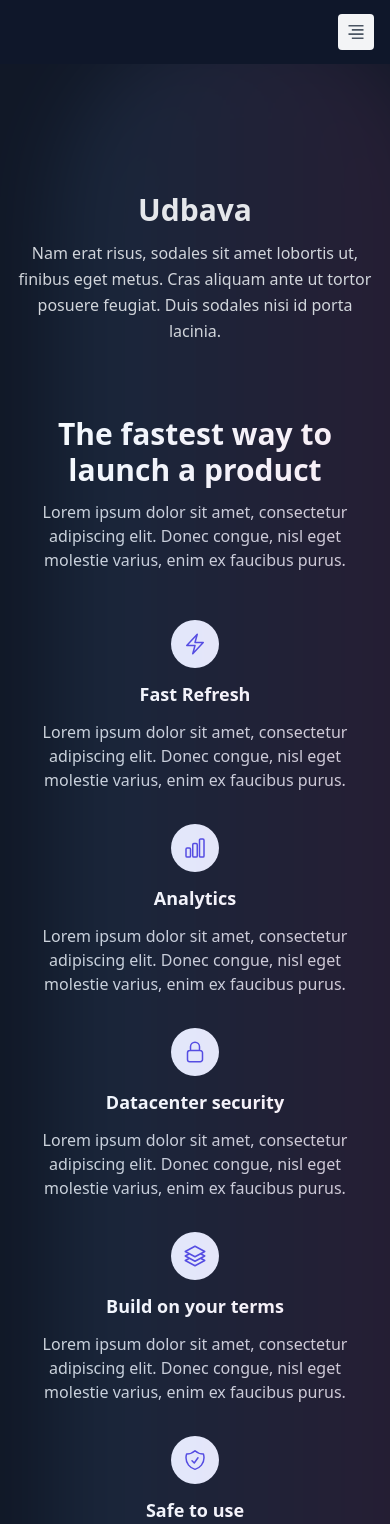
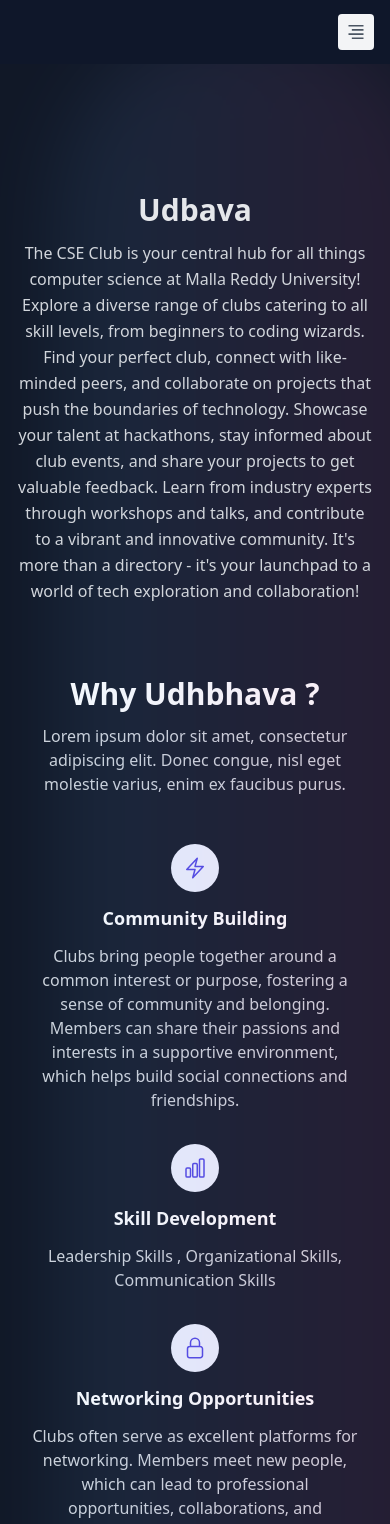
Before and after one commit to VarunHarinath/project-club-fuisson, a React (Vite) app in the folder client/: page /about in a window 390 px wide. Shown: the top 1524 px of the page. Built offline with nearby package versions, Linux system fonts and the light colour scheme.

Commit message:
final update

```diff
--- a/client/src/App.jsx
+++ b/client/src/App.jsx
@@ -5,6 +5,7 @@
 import EventComponent from "./Components/EventsComponents/EventComponent";
 import About from "./Components/AboutComponent/About";
 import Contact from "./Components/ContactComponet/Contact";
+import Club from "./Components/ClubComponent/Club";
 
 function App() {
   return (
@@ -18,6 +19,7 @@
             <Route path="/about" element={<About />} />
             <Route path="/events" element={<EventComponent />} />
             <Route path="/contact" element={<Contact />} />
+            <Route path="/clubs" element={<Club />} />
             <Route path="*" element={<ErrorPage />} />
           </Routes>
         </div>
--- a/client/src/Components/AboutComponent/About.jsx
+++ b/client/src/Components/AboutComponent/About.jsx
@@ -18,8 +18,8 @@
         />
       </svg>
     ),
-    title: "Fast Refresh",
-    desc: "Lorem ipsum dolor sit amet, consectetur adipiscing elit. Donec congue, nisl eget molestie varius, enim ex faucibus purus.",
+    title: " Community Building",
+    desc: "Clubs bring people together around a common interest or purpose, fostering a sense of community and belonging. Members can share their passions and interests in a supportive environment, which helps build social connections and friendships.",
   },
   {
     icon: (
@@ -38,8 +38,8 @@
         />
       </svg>
     ),
-    title: "Analytics",
-    desc: "Lorem ipsum dolor sit amet, consectetur adipiscing elit. Donec congue, nisl eget molestie varius, enim ex faucibus purus.",
+    title: "Skill Development",
+    desc: "Leadership Skills , Organizational Skills, Communication Skills",
   },
   {
     icon: (
@@ -58,8 +58,8 @@
         />
       </svg>
     ),
-    title: "Datacenter security",
-    desc: "Lorem ipsum dolor sit amet, consectetur adipiscing elit. Donec congue, nisl eget molestie varius, enim ex faucibus purus.",
+    title: "Networking Opportunities",
+    desc: "Clubs often serve as excellent platforms for networking. Members meet new people, which can lead to professional opportunities, collaborations, and mentorships. Networking within a club can be particularly beneficial for career-oriented clubs or those linked to specific professions.",
   },
   {
     icon: (
@@ -78,8 +78,8 @@
         />
       </svg>
     ),
-    title: "Build on your terms",
-    desc: "Lorem ipsum dolor sit amet, consectetur adipiscing elit. Donec congue, nisl eget molestie varius, enim ex faucibus purus.",
+    title: "Educational Opportunities",
+    desc: "Many clubs are educational, focusing on topics like technology, literature, science, or languages. These clubs provide a learning environment outside the formal education system where members can learn at their own pace and according to their interests.",
   },
   {
     icon: (
@@ -98,8 +98,8 @@
         />
       </svg>
     ),
-    title: "Safe to use",
-    desc: "Lorem ipsum dolor sit amet, consectetur adipiscing elit. Donec congue, nisl eget molestie varius, enim ex faucibus purus.",
+    title: "Cultural Exchange",
+    desc: "Cultural or international clubs offer the chance for cultural exchange and understanding. They allow members from different backgrounds to share their cultures, which promotes diversity and inclusion.",
   },
   {
     icon: (
@@ -118,8 +118,8 @@
         />
       </svg>
     ),
-    title: "Flexible",
-    desc: "Lorem ipsum dolor sit amet, consectetur adipiscing elit. Donec congue, nisl eget molestie varius, enim ex faucibus purus.",
+    title: "Personal Growth",
+    desc: "Participating in a club can significantly contribute to personal development. It offers a safe space to explore new ideas, challenge oneself, and gain confidence in public speaking and presenting one’s ideas.",
   },
 ];
 const About = () => {
@@ -135,9 +135,17 @@
                 Udbava
               </h3>
               <p className="text-gray-300 leading-relaxed mt-3">
-                Nam erat risus, sodales sit amet lobortis ut, finibus eget
-                metus. Cras aliquam ante ut tortor posuere feugiat. Duis sodales
-                nisi id porta lacinia.
+                The CSE Club is your central hub for all things computer science
+                at Malla Reddy University! Explore a diverse range of clubs
+                catering to all skill levels, from beginners to coding wizards.
+                Find your perfect club, connect with like-minded peers, and
+                collaborate on projects that push the boundaries of technology.
+                Showcase your talent at hackathons, stay informed about club
+                events, and share your projects to get valuable feedback. Learn
+                from industry experts through workshops and talks, and
+                contribute to a vibrant and innovative community. It's more than
+                a directory - it's your launchpad to a world of tech exploration
+                and collaboration!
               </p>
             </div>
             {/* end of heading and para */}
@@ -150,7 +158,7 @@
             <div className="max-w-screen-xl mx-auto px-4 text-center text-gray-600 md:px-8">
               <div className="max-w-2xl mx-auto">
                 <h3 className="text-white text-3xl font-semibold sm:text-4xl">
-                  The fastest way to launch a product
+                  Why Udhbhava ?
                 </h3>
                 <p className="mt-3 text-gray-300">
                   Lorem ipsum dolor sit amet, consectetur adipiscing elit. Donec
@@ -274,13 +282,13 @@
               <div class="mx-auto max-w-screen-xl px-4 py-12 sm:px-6 md:py-16 lg:px-8">
                 <div class="mx-auto max-w-3xl text-center">
                   <h2 class="text-3xl font-bold text-white sm:text-4xl">
-                    Lorem ipsum dolor sit amet consectetur
+                    Beyond Boundaries: Expanding Horizons Through Active
+                    Participation
                   </h2>
 
                   <p class="mt-4 text-gray-500 sm:text-xl">
-                    Lorem ipsum dolor sit amet consectetur adipisicing elit.
-                    Ratione dolores laborum labore provident impedit esse
-                    recusandae facere libero harum sequi.
+                    Celebrating Diversity and Innovation in Our Thriving Club
+                    Ecosystem
                   </p>
                 </div>
 
--- /dev/null
+++ b/client/src/Components/ClubComponent/Club.jsx
@@ -0,0 +1,65 @@
+import React from "react";
+
+const Club = () => {
+  return (
+    <div className="flex flex-col items-center mt-5">
+      <div className="w-full max-w-4xl">
+        {/* Article Card */}
+        <div className="mb-4">
+          <article className="hover:animate-background rounded-xl bg-gradient-to-r from-green-300 via-blue-500 to-purple-600 p-0.5 shadow-xl transition hover:bg-[length:400%_400%] hover:shadow-sm hover:[animation-duration:_4s]">
+            <div className="rounded-[10px] bg-white p-4 !pt-20 sm:p-6">
+              <time
+                dateTime="2022-10-10"
+                className="block text-xs text-gray-500"
+              >
+                Code more, create change—where every line opens new
+                possibilities.
+              </time>
+              <a href="#">
+                <h3 className="mt-0.5 text-lg font-medium text-gray-900">
+                  Club Coding
+                </h3>
+              </a>
+              <div className="mt-4 flex flex-wrap gap-1">
+                <span className="whitespace-nowrap rounded-full bg-purple-100 px-2.5 py-0.5 text-xs text-purple-600">
+                  Srinivas
+                </span>
+                <span className="whitespace-nowrap rounded-full bg-purple-100 px-2.5 py-0.5 text-xs text-purple-600">
+                  Mahi
+                </span>
+              </div>
+            </div>
+          </article>
+        </div>
+        <div className="mb-4">
+          <article className="hover:animate-background rounded-xl bg-gradient-to-r from-green-300 via-blue-500 to-purple-600 p-0.5 shadow-xl transition hover:bg-[length:400%_400%] hover:shadow-sm hover:[animation-duration:_4s]">
+            <div className="rounded-[10px] bg-white p-4 !pt-20 sm:p-6">
+              <time
+                dateTime="2022-10-10"
+                className="block text-xs text-gray-500"
+              >
+                Empower your words, shape the world—join the conversation that
+                matters.
+              </time>
+              <a href="#">
+                <h3 className="mt-0.5 text-lg font-medium text-gray-900">
+                  Commuinication Club
+                </h3>
+              </a>
+              <div className="mt-4 flex flex-wrap gap-1">
+                <span className="whitespace-nowrap rounded-full bg-purple-100 px-2.5 py-0.5 text-xs text-purple-600">
+                  Arjun
+                </span>
+                <span className="whitespace-nowrap rounded-full bg-purple-100 px-2.5 py-0.5 text-xs text-purple-600">
+                  Karthik
+                </span>
+              </div>
+            </div>
+          </article>
+        </div>
+      </div>
+    </div>
+  );
+};
+
+export default Club;
--- a/client/src/Components/HomeComponent/PageContents/PageContentTwo.jsx
+++ b/client/src/Components/HomeComponent/PageContents/PageContentTwo.jsx
@@ -15,18 +15,21 @@
             </div>
 
             <div className="lg:py-24">
-              <h2 className="text-3xl font-bold sm:text-4xl">
-                Grow your audience
-              </h2>
+              <h2 className="text-3xl font-bold sm:text-4xl">CSE CLUBS</h2>
 
               <p className="mt-4 text-gray-600">
-                Lorem ipsum dolor, sit amet consectetur adipisicing elit. Aut
-                qui hic atque tenetur quis eius quos ea neque sunt, accusantium
-                soluta minus veniam tempora deserunt? Molestiae eius quidem quam
-                repellat. Lorem ipsum dolor, sit amet consectetur adipisicing
-                elit. Aut qui hic atque tenetur quis eius quos ea neque sunt,
-                accusantium soluta minus veniam tempora deserunt? Molestiae eius
-                quidem quam repellat.
+                Calling all tech wizards and aspiring innovators! Are you
+                fascinated by the ever-evolving world of computer science? Do
+                you dream of crafting groundbreaking software or diving into the
+                intricacies of artificial intelligence? The CSE Club is your
+                launchpad into a dynamic community at MallaReddy University.
+                Here, you'll discover a multitude of clubs tailored to every
+                tech enthusiast, from seasoned programmers wielding their coding
+                expertise to curious beginners eager to take their first steps.
+                Whether you crave in-depth workshops to hone your skills,
+                workshops led by industry leaders to gain invaluable insights,
+                or collaborative project opportunities to put your knowledge
+                into action, the CSE Club has it all.
               </p>
             </div>
           </div>
--- a/client/src/Components/NavAndFooter/Nav.jsx
+++ b/client/src/Components/NavAndFooter/Nav.jsx
@@ -99,7 +99,7 @@
 
                   <li className="group">
                     <Link
-                      to="/d"
+                      to="/clubs"
                       className="flex items-center gap-2 text-white transition duration-500 ease-in-out hover:bg-blue-700 px-4 py-2 rounded-full"
                     >
                       <svg
@@ -249,7 +249,7 @@
                       </li>
                       <li>
                         <Link
-                          to="/asdf"
+                          to="/clubs"
                           onClick={toggleDropdown}
                           className="flex items-center justify-start w-full rounded-full bg-transparent py-2 text-center text-white transition duration-300 ease-in-out hover:bg-blue-700"
                         >
```
Also changed, not shown: client/src/Components/EventsComponents/EventComponent.jsx (+20 -14 lines).
